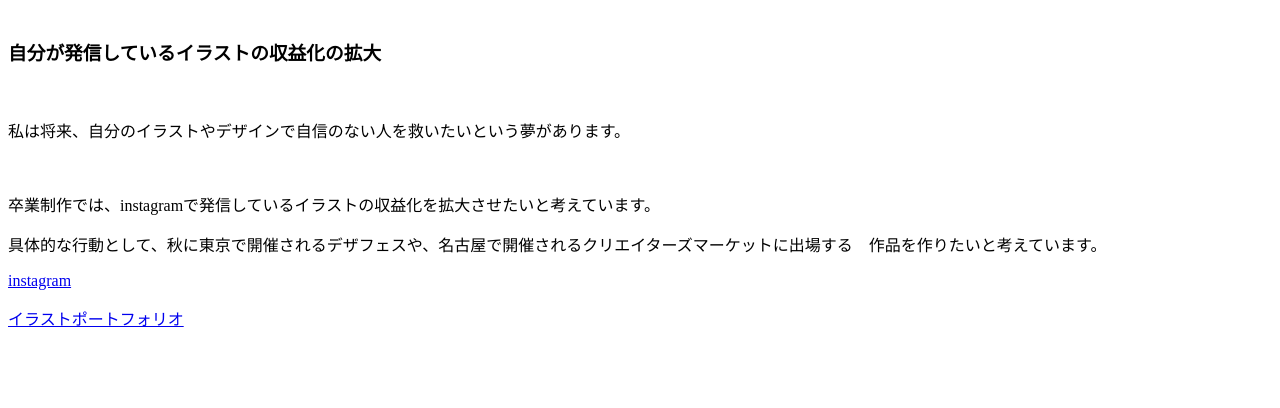
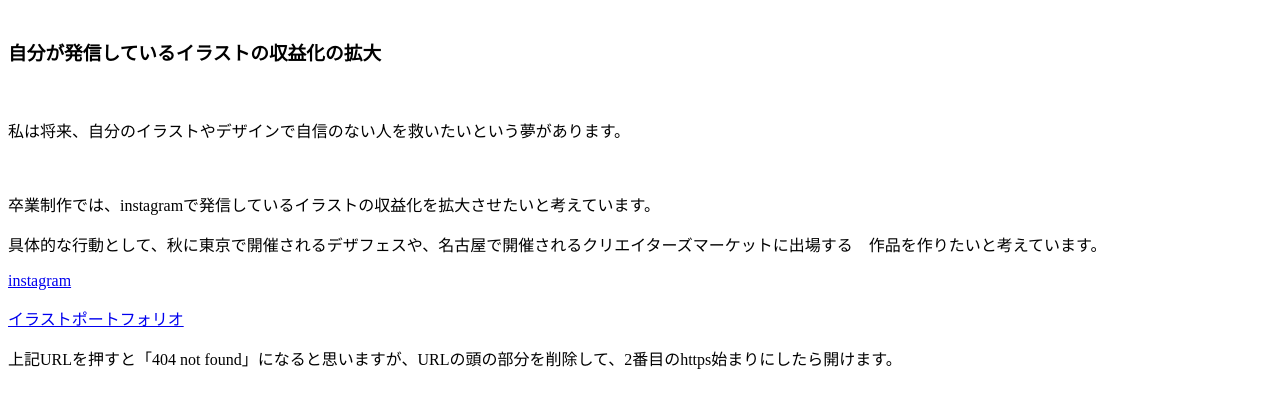
Before and after one commit to kkawailab/mutsumi, a plain HTML site: page index.html in a window 1280 px wide. Shown: the part 74-482 px from the top of the page. Drawn offline with Linux system fonts and the light colour scheme.

Commit message:
Update index.html

```diff
--- a/index.html
+++ b/index.html
@@ -10,4 +10,5 @@
 
 <p><a href=”https://www.instagram.com/arimuu_142/”>instagram</a></p>
 <p><a href=”https://potofu.me/arimuu142”>イラストポートフォリオ</a></p>
+<p>上記URLを押すと「404 not found」になると思いますが、URLの頭の部分を削除して、2番目のhttps始まりにしたら開けます。
 <br>
```
